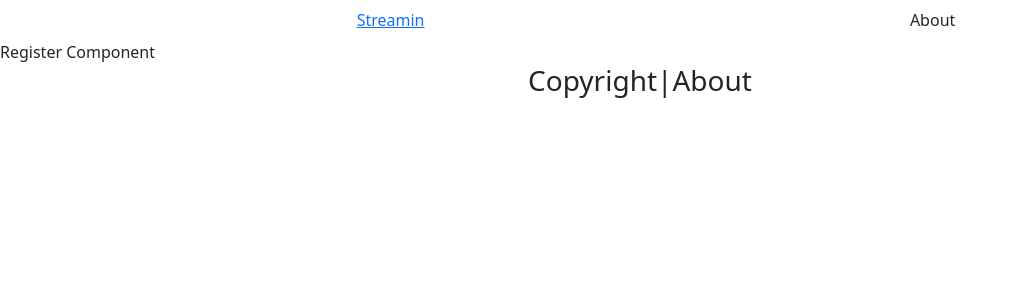
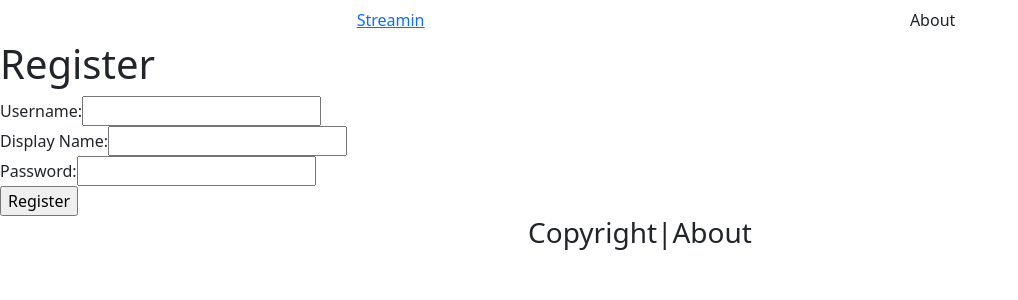
Before and after one commit to Bernard-Calma/streamin-frontend, a React (Create React App) app: page / in a window 1280 px wide. Both pictures are taken after a click on the link "here". Shown: the top 300 px of the page, without its empty margins (0-1018 px from the left). Built offline with nearby package versions, Linux system fonts and the light colour scheme.

Commit message:
Register component

```diff
--- a/src/App.js
+++ b/src/App.js
@@ -66,7 +66,11 @@ class App extends Component {
     return( !this.state.loggedIn
       ? <>
           <Header />
-          <SignIn handleChange = {this.handleChange} handleLogin = {this.handleLogin}/>
+          <SignIn
+            handleChange = {this.handleChange}
+            handleLogin = {this.handleLogin}
+            handleRegister = {this.handleRegister}
+            />
           <Footer />
         </>
       : <>
--- a/src/components/Register.js
+++ b/src/components/Register.js
@@ -0,0 +1,49 @@
+import React, { Component } from 'react'
+
+class Register extends Component {
+    render() {
+        return(
+            <>
+                <h1>Register</h1>
+                <form onSubmit={this.props.handleRegister}>
+                    <div>
+                        <label>Username: </label>
+                        <input
+                            type="text"
+                            name="username"
+                            onChange={this.props.handleChange}
+                            required
+                        />
+                    </div>
+                    <div>
+                        <label>Display Name: </label>
+                        <input
+                            type="text"
+                            name="name"
+                            onChange={this.props.handleChange}
+                            required
+                        />
+                    </div>
+                    <div>
+                        <label>Password: </label>
+                        <input
+                            type="password"
+                            name="password"
+                            onChange={this.props.handleChange}
+                            required
+                        />
+                    </div>
+                    <div>
+                        <input
+                            type="submit"
+                            value='Register'
+                        />
+                    </div>
+                </form>
+            </>
+
+        )
+    }
+}
+
+export default Register
--- a/src/components/SignIn.js
+++ b/src/components/SignIn.js
@@ -1,7 +1,7 @@
 import React, { Component } from 'react'
 
 // REGISTER COMPONENT
-// ---->> import register component here <<----
+import Register from './Register'
 
 class SignIn extends Component {
     constructor(props){
@@ -51,8 +51,10 @@ class SignIn extends Component {
             </div>
             // if register is true show register component
             : <>
-                {/* Add Register Component Here */}
-                <div>Register Component</div>
+                <Register
+                    handleRegister={this.props.handleRegister}
+                    handleChange={this.props.handleChange}
+                />
             </>
         );
     }
```
